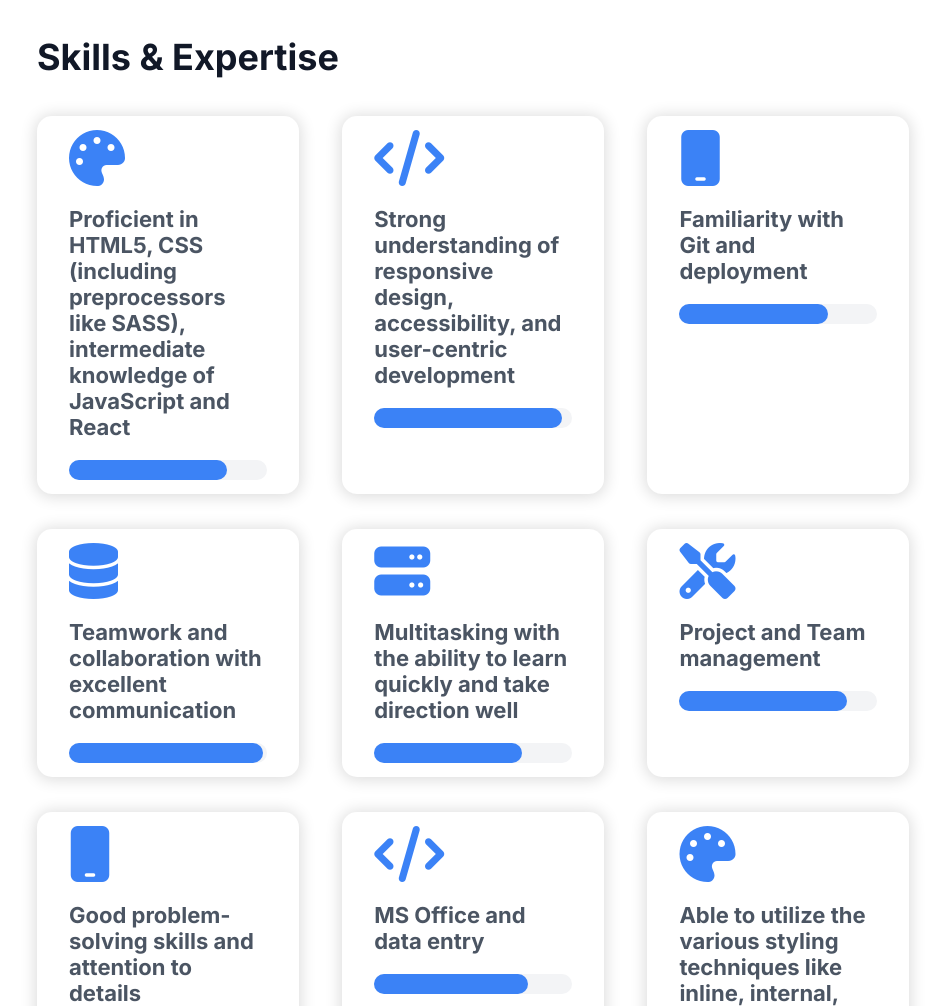
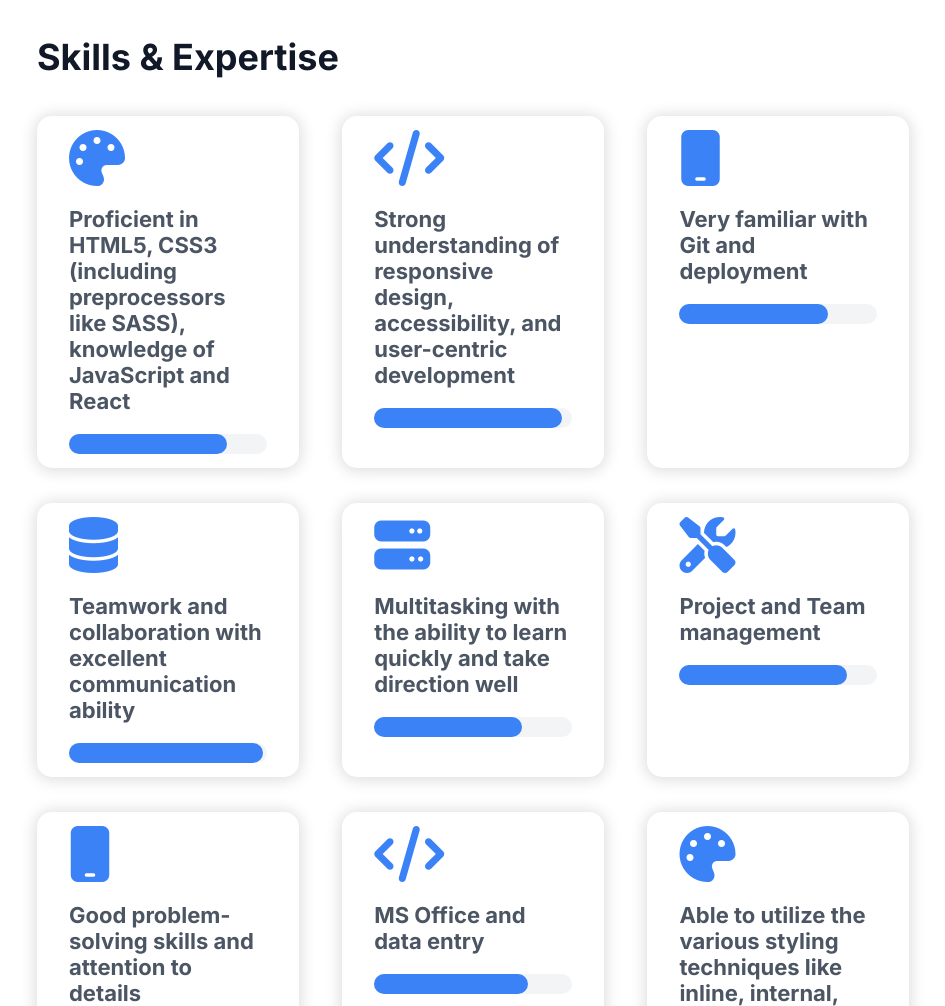
Before and after one commit to RogersChangeMaker/Profile-of-Rogers, a website built with Parcel: page index.html in a window 1280 px wide. Shown: the part 1286-2292 px from the top of the page, without its empty margins (167-1112 px from the left). Built offline with nearby package versions, Linux system fonts and the light colour scheme.

Commit message:
Refining my skills and Expertise

```diff
--- a/index.html
+++ b/index.html
@@ -66,7 +66,7 @@
         <ul class="skills">
           <li class="skill">
             <i class="fa-solid fa-palette skill-icon"></i>
-            <h4 class="skill-title">Proficient in HTML5, CSS (including preprocessors like SASS), intermediate knowledge of JavaScript and React</h4>
+            <h4 class="skill-title">Proficient in HTML5, CSS3 (including preprocessors like SASS), knowledge of JavaScript and React</h4>
             <progress min="0" value="80" max="100"></progress>
           </li>
 
@@ -78,13 +78,13 @@
 
           <li class="skill">
             <i class="fa-solid fa-mobile skill-icon"></i>
-            <h4 class="skill-title">Familiarity with Git and deployment</h4>
+            <h4 class="skill-title">Very familiar with Git and deployment</h4>
             <progress min="0" value="75" max="100"></progress>
           </li>
 
           <li class="skill">
             <i class="fa-solid fa-database skill-icon"></i>
-            <h4 class="skill-title">Teamwork and collaboration with excellent communication</h4>
+            <h4 class="skill-title">Teamwork and collaboration with excellent communication ability</h4>
             <progress min="0" value="98" max="100"></progress>
           </li>
 
```
